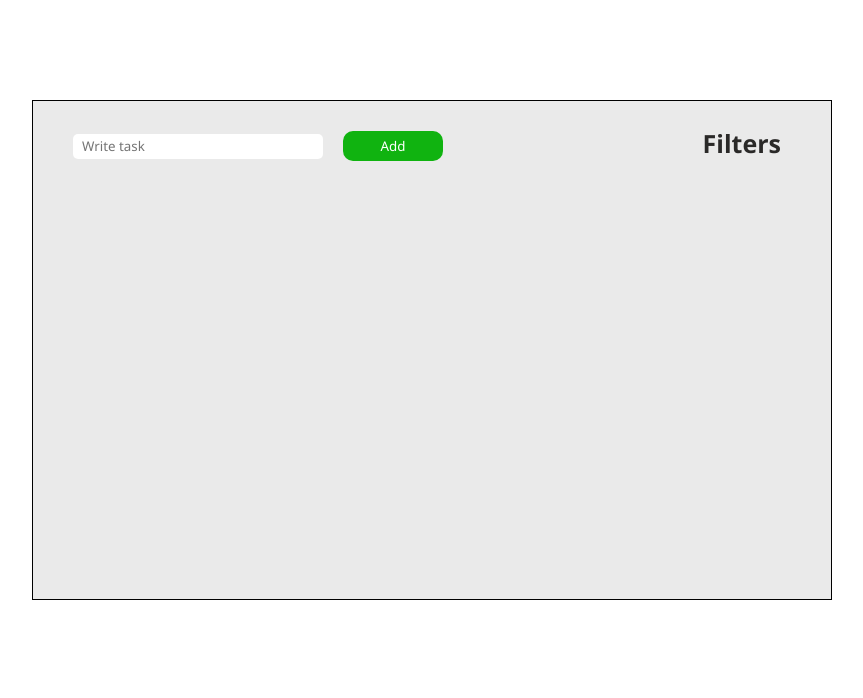
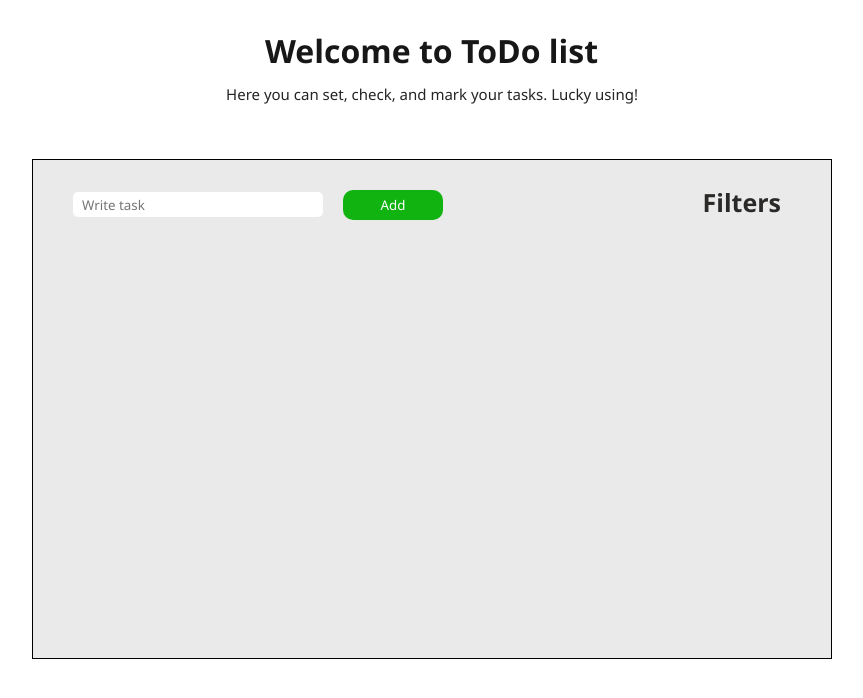
Before and after one commit to tblackwood60/ToDo-App, a plain HTML site: page index.html in a window 1280 px wide. Shown: the whole page, without its empty margins (208-1071 px from the left). Drawn offline with nearby package versions, Linux system fonts and the light colour scheme.

Commit message:
connected animations

```diff
--- a/index.html
+++ b/index.html
@@ -5,8 +5,13 @@
     <meta name="viewport" content="width=device-width, initial-scale=1.0">
     <title>Document</title>
     <link rel="stylesheet" href="./styles.css">
+    <link rel="stylesheet" href="https://cdnjs.cloudflare.com/ajax/libs/animate.css/4.1.1/animate.min.css"/>
 </head>
 <body>
+    <div id="animated_top">
+        <h1 class="animate__animated animate__bounceInDown" id="animated_h1">Welcome to ToDo list</h1>
+        <h3 class="animate__animated animate__slideInUp" id="animated_h3">Here you can set, check, and mark your tasks. Lucky using!</h3>
+    </div>
     <div class="wrapper">
         <div class="row">
             <div class="newTask">
--- a/styles.css
+++ b/styles.css
@@ -3,10 +3,28 @@
     box-sizing: border-box;
 }
 
+#animated_top {
+    display: flex;
+    flex-direction: column;
+    justify-content: center;
+    align-items: center;
+}
+
+#animated_h1 {
+    color: rgb(23, 23, 23);
+}
+
+#animated_h3 {
+    color: rgb(36, 36, 36);
+    font-size: 15px;
+    font-weight: 500;
+    margin-top: -10px;
+}
+
 .wrapper {
     background-color: #eaeaea;
     border: 1px solid black;
-    margin: 100px auto;
+    margin: 40px auto;
     width: 800px;
     height: 500px;
     overflow: scroll;
```
